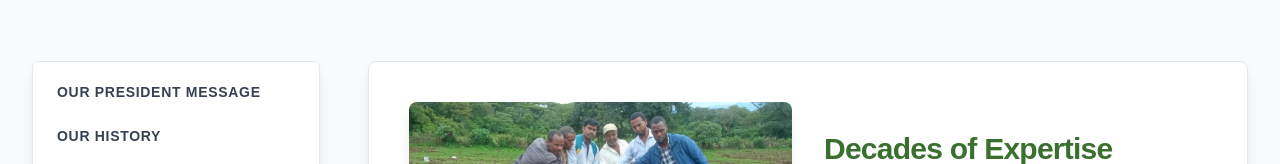
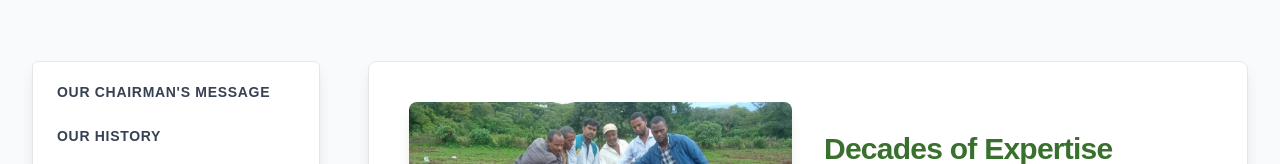
Before and after one commit to chwla/biogreen-website, a Next.js app: page /about/achievements in a window 1280 px wide. Shown: the part 437-601 px from the top of the page. Built offline with nearby package versions, Linux system fonts and the light colour scheme.

Commit message:
president to chairman

```diff
--- a/src/app/about/achievements/page.js
+++ b/src/app/about/achievements/page.js
@@ -10,7 +10,7 @@ const AchievementsPage = () => {
   const pathname = usePathname();
 
   const menuItems = [
-    { name: 'Our President Message', path: '/about' },
+    { name: "Our Chairman's Message", path: '/about' },
     { name: 'Our History', path: '/about/history' },
     { name: 'Who Are We?', path: '/about/who-we-are' },
     { name: 'What Do We Do?', path: '/about/what-we-do' },
--- a/src/app/about/history/page.js
+++ b/src/app/about/history/page.js
@@ -10,7 +10,7 @@ const HistoryPage = () => {
   const pathname = usePathname();
 
   const menuItems = [
-    { name: 'Our President Message', path: '/about' },
+    { name: "Our Chairman's Message", path: '/about' },
     { name: 'Our History', path: '/about/history' },
     { name: 'Who Are We?', path: '/about/who-we-are' },
     { name: 'What Do We Do?', path: '/about/what-we-do' },
--- a/src/app/about/how-do-we-do-it/page.js
+++ b/src/app/about/how-do-we-do-it/page.js
@@ -10,7 +10,7 @@ const HowWeDoItPage = () => {
   const pathname = usePathname();
 
   const menuItems = [
-    { name: 'Our President Message', path: '/about' },
+    { name: "Our Chairman's Message", path: '/about' },
     { name: 'Our History', path: '/about/history' },
     { name: 'Who Are We?', path: '/about/who-we-are' },
     { name: 'What Do We Do?', path: '/about/what-we-do' },
--- a/src/app/about/page.js
+++ b/src/app/about/page.js
@@ -10,7 +10,7 @@ const PresidentMessagePage = () => {
   const pathname = usePathname();
 
   const menuItems = [
-    { name: 'Our President Message', path: '/about' },
+    { name: "Our Chairman's Message", path: '/about' },
     { name: 'Our History', path: '/about/history' },
     { name: 'Who Are We?', path: '/about/who-we-are' },
     { name: 'What Do We Do?', path: '/about/what-we-do' },
--- a/src/app/about/what-we-do/page.js
+++ b/src/app/about/what-we-do/page.js
@@ -10,7 +10,7 @@ const WhatWeDoPage = () => {
   const pathname = usePathname();
 
   const menuItems = [
-    { name: 'Our President Message', path: '/about' },
+    { name: "Our Chairman's Message", path: '/about' },
     { name: 'Our History', path: '/about/history' },
     { name: 'Who Are We?', path: '/about/who-we-are' },
     { name: 'What Do We Do?', path: '/about/what-we-do' },
--- a/src/app/about/who-we-are/page.js
+++ b/src/app/about/who-we-are/page.js
@@ -10,7 +10,7 @@ const WhoWeArePage = () => {
   const pathname = usePathname();
 
   const menuItems = [
-    { name: 'Our President Message', path: '/about' },
+    { name: "Our Chairman's Message", path: '/about' },
     { name: 'Our History', path: '/about/history' },
     { name: 'Who Are We?', path: '/about/who-we-are' },
     { name: 'What Do We Do?', path: '/about/what-we-do' },
```
